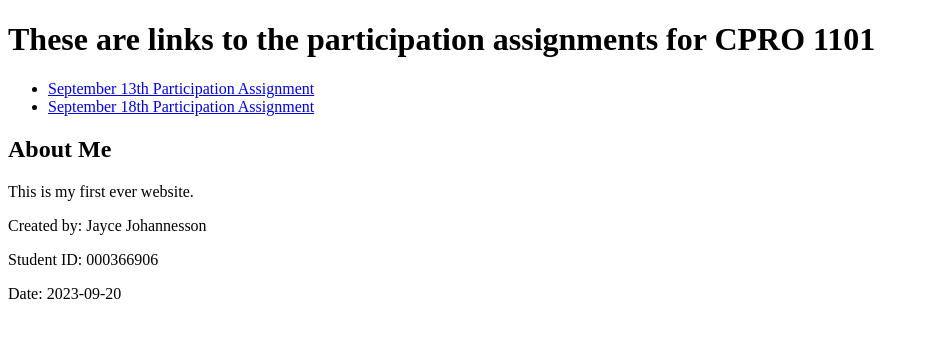
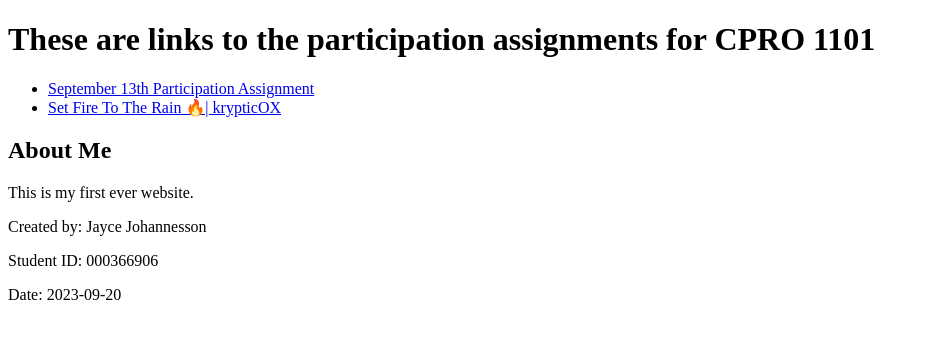
Before and after one commit to Jaycejoh/Jaycejoh.github.io, a plain HTML site: page index.html/index.html in a window 1280 px wide. Shown: the whole page, without its empty margins (0-929 px from the left). Drawn offline with Linux system fonts and the light colour scheme.

Commit message:
Update index.html

```diff
--- a/index.html/index.html
+++ b/index.html/index.html
@@ -11,7 +11,7 @@
 <nav>
     <ul>
         <li><a href="https://rdc-bb.blackboard.com/ultra/courses/_44416_1/cl/outline">September 13th Participation Assignment</a></li>
-        <li><a href="https://rdc-bb.blackboard.com/ultra/courses/_44416_1/cl/outline">September 18th Participation Assignment</a></li>
+        <li><a href="https://www.youtube.com/watch?v=oKK6hw1xDf4">Set Fire To The Rain 🔥| krypticOX</a></li>
 
     </ul>
 </nav>
```
